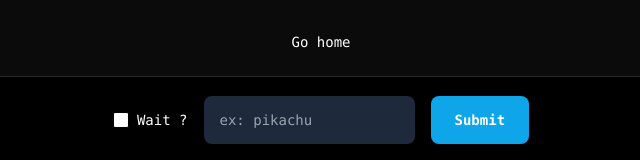
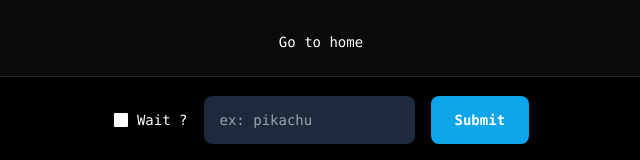
Before and after one commit to fredk3/simple-pokedex, a Next.js app: page / in a window 1280 px wide. Shown: the top 160 px of the page, without its empty margins (319-959 px from the left). Built offline with nearby package versions, Linux system fonts and the light colour scheme.

Commit message:
♻️ use `Go to home`

```diff
--- a/app/layout.tsx
+++ b/app/layout.tsx
@@ -1,6 +1,5 @@
 import "./global.css";
 import Link from "next/link";
-
 
 // another one
 export default function RootLayout({ children }) {
@@ -14,7 +13,7 @@ export default function RootLayout({ children }) {
 							href="/"
 							className="z-[10] fixed left-0 top-0 flex w-full justify-center border-b border-gray-300 bg-gradient-to-b from-zinc-200 pb-6 pt-8 backdrop-blur-2xl dark:border-neutral-800 dark:bg-zinc-800/30 dark:from-inherit"
 						>
-              Go home
+							Go to home
 						</Link>
 
 						{children}
```
Lines whose indentation alone changed are shown as unchanged.
